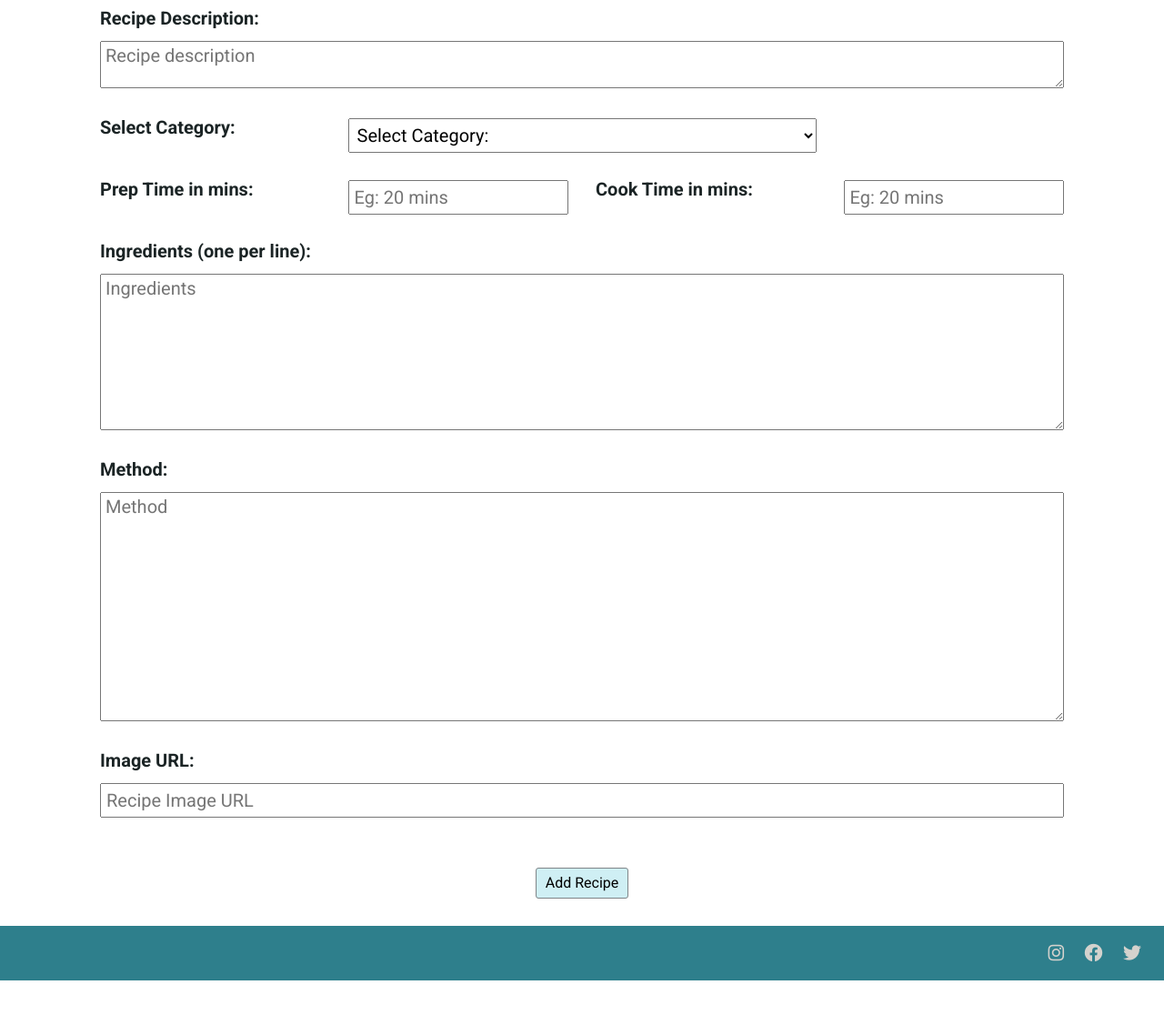
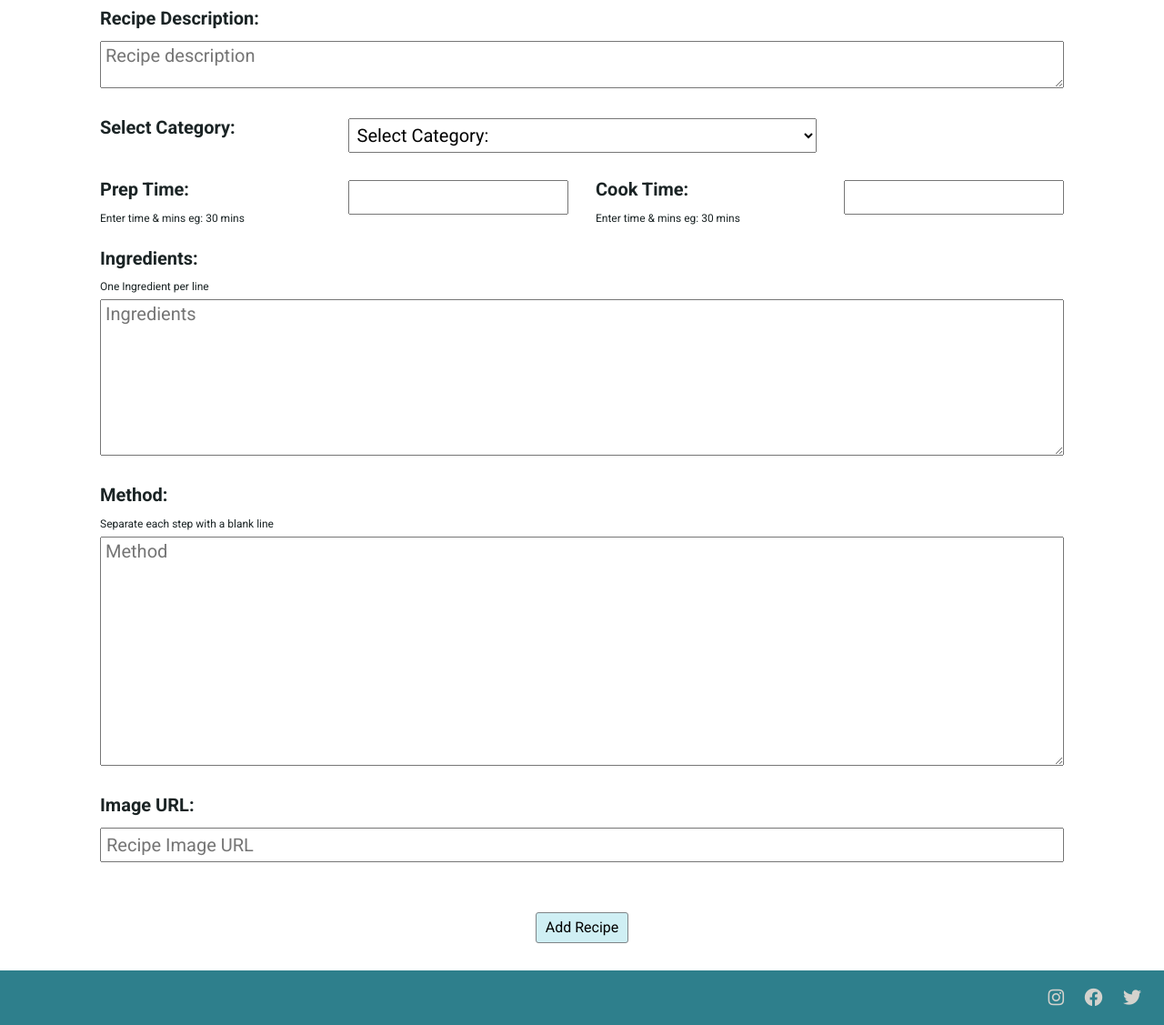
Before and after one commit to Sharon-B/Recipe-Box, a Flask app: page /add_recipe in a window 1280 px wide. Shown: the part 266-1393 px from the top of the page at 91% size. Before the commit the page ends 1344 px from the top, so only its background shows below. Run offline with Flask 2, Linux system fonts and the light colour scheme; the visitor is signed in with stand-in values (Sample User, id 1); data that the repository does not hold is empty; some libraries are stand-ins or nearby versions.

Commit message:
Update add_recipe & edit recipe forms, styles & layout

```diff
--- a/static/css/style.css
+++ b/static/css/style.css
@@ -83,6 +83,10 @@ body {
 
 .center-it {
     justify-content: center;
+}
+
+.help-text {
+    font-size: 1.2rem;
 }
 
 /*------ White-space pre-wrap -------*/
--- a/templates/add_recipe.html
+++ b/templates/add_recipe.html
@@ -28,7 +28,7 @@
                 </div>
                 <div class="col-12 form-recipe-name form-input">
                     <textarea name="recipe_description" id="recipe_description" class="add-recipe input-field validate"
-                        placeholder="Recipe description" minlength="5" maxlength="150" required></textarea>
+                    pattern="^[a-zA-Z0-9_][a-zA-Z0-9_ &]*[a-zA-Z0-9_]{1,45}$" placeholder="Recipe description" minlength="5" maxlength="150" required></textarea>
                 </div>
             </div>
             <!-- Category Select -->
@@ -48,25 +48,35 @@
                 <!-- Prep Time -->
             <div class="row form-section">
                 <div class="col-sm-6 col-md-3">
-                    <label for="prep_time" class="form-label">Prep Time in mins:</label>
+                    <label for="prep_time" class="form-label">Prep Time:</label>
+                    <div id="prep-time-help" class="form-text help-text">Enter time & mins eg: 30 mins
+                    </div>
                 </div>
                 <div class="col-sm-6 col-md-3 form-prep form-input">
                     <input id="prep_time" name="prep_time" type="text" minlength="3" maxlength="10"
-                        pattern="^[a-zA-Z0-9_][a-zA-Z0-9_ ]*[a-zA-Z0-9_]{3,10}$" class="add-recipe input-field validate" placeholder="Eg: 20 mins" required>
+                        pattern="^[a-zA-Z0-9_][a-zA-Z0-9_ ]*[a-zA-Z0-9_]{3,10}$" class="add-recipe input-field validate" required>
+
                 </div>
                 <!-- Cook Time -->
                 <div class="col-sm-6 col-md-3">
-                    <label for="cook_time" class="form-label">Cook Time in mins:</label>
+                    <label for="cook_time" class="form-label">Cook Time:</label>
+                    <div id="cook-time-help" class="form-text help-text">Enter time & mins eg: 30 mins
+                    </div>
                 </div>
                 <div class="col-sm-6 col-md-3 form-prep form-input">
                     <input id="cook_time" name="cook_time" type="text" minlength="3" maxlength="10"
-                        pattern="^[a-zA-Z0-9_][a-zA-Z0-9_ ]*[a-zA-Z0-9_]{3,10}$" class="add-recipe input-field validate" placeholder="Eg: 20 mins" required>
+                        pattern="^[a-zA-Z0-9_][a-zA-Z0-9_ ]*[a-zA-Z0-9_]{3,10}$" class="add-recipe input-field validate" required>
+
                 </div>
             </div>
             <!-- Ingredients -->
             <div class="row form-section">
                 <div class="col-12">
-                    <label for="ingredients" class="form-label">Ingredients (one per line):</label>
+                    <label for="ingredients" class="form-label">Ingredients:</label>
+                </div>
+                <div class="col-12">
+                    <div id="ing-help" class="form-text help-text">One Ingredient per line
+                    </div>
                 </div>
                 <div class="col-12 form-ingredients form-input">
                     <textarea name="ingredients" id="ingredients" class="add-recipe input-field validate" rows="8" placeholder="Ingredients"
@@ -77,6 +87,10 @@
             <div class="row form-section">
                 <div class="col-12">
                     <label for="method" class="form-label">Method:</label>
+                </div>
+                <div class="col-12">
+                    <div id="method-help" class="form-text help-text">Separate each step with a blank line
+                    </div>
                 </div>
                 <div class="col-12 form-method form-input">
                     <textarea name="method" id="method" class="add-recipe input-field validate" rows="12" placeholder="Method" required></textarea>
```
Also changed, not shown: templates/edit_recipe.html (+15 -3 lines).
